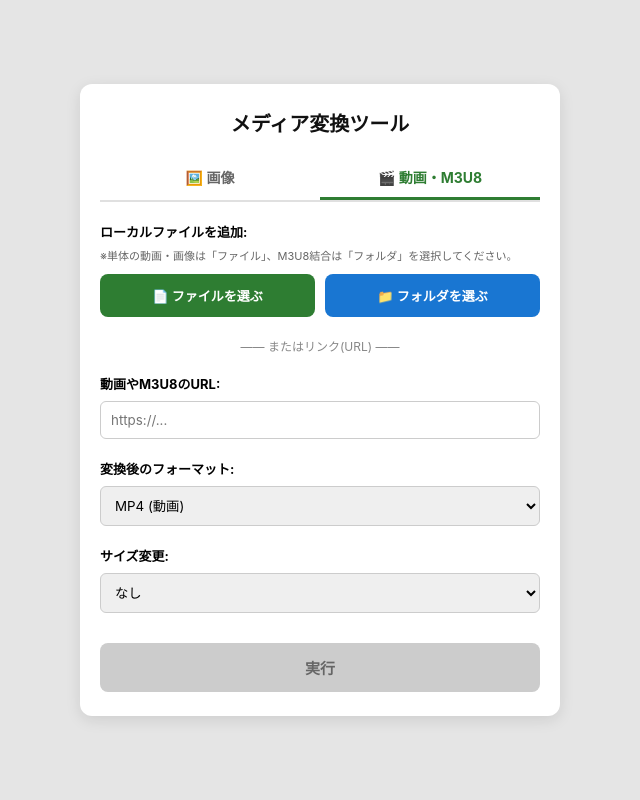
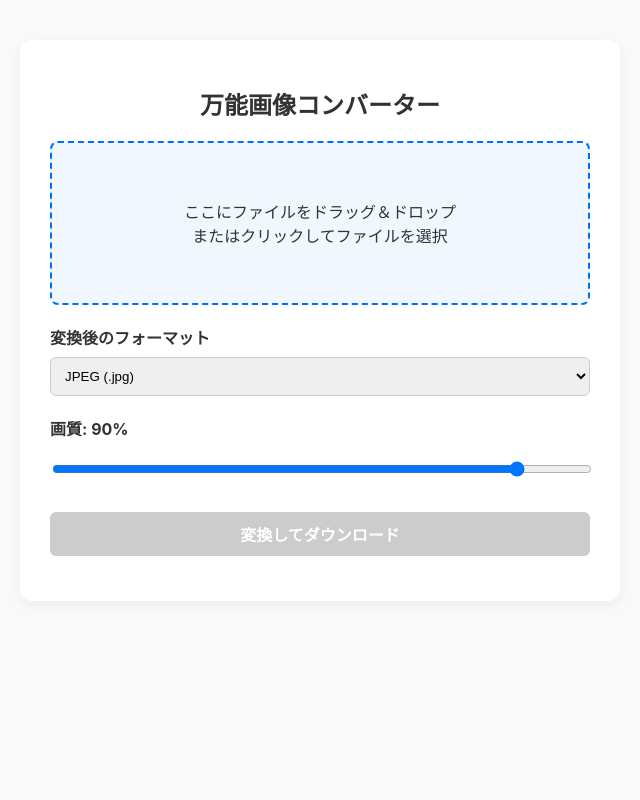
Before and after one commit to Python0718/Image, a Flask app: template templates/index.html in a window 1280 px wide. Shown: the whole page, without its empty margins (320-960 px from the left). Run offline with Flask 3, Linux system fonts and the light colour scheme; the template is opened without the code that fills it, so the values that code supplies are empty.

Commit message:
Update index.html

```diff
--- a/templates/index.html
+++ b/templates/index.html
@@ -3,289 +3,198 @@
 <head>
     <meta charset="UTF-8">
     <meta name="viewport" content="width=device-width, initial-scale=1.0">
-    <title>メディア変換・サイズ変更ツール</title>
+    <title>画像変換ツール</title>
     <style>
-        * {
-            box-sizing: border-box;
-            margin: 0;
-            padding: 0;
-            font-family: -apple-system, BlinkMacSystemFont, "Segoe UI", Roboto, "Helvetica Neue", Arial, sans-serif;
-        }
         body {
-            background-color: #e5e5e5;
-            display: flex;
-            justify-content: center;
-            align-items: center;
-            min-height: 100vh;
-            padding: 20px;
+            font-family: -apple-system, BlinkMacSystemFont, "Segoe UI", Roboto, sans-serif;
+            max-width: 600px;
+            margin: 40px auto;
+            padding: 0 20px;
+            background-color: #f9f9f9;
+            color: #333;
         }
         .container {
             background: #ffffff;
-            width: 100%;
-            max-width: 480px;
+            padding: 30px;
             border-radius: 12px;
-            box-shadow: 0 4px 15px rgba(0, 0, 0, 0.1);
-            padding: 24px 20px;
+            box-shadow: 0 4px 12px rgba(0,0,0,0.05);
         }
         h1 {
+            font-size: 1.5rem;
+            margin-bottom: 20px;
             text-align: center;
-            font-size: 20px;
-            color: #111;
-            margin-bottom: 20px;
+        }
+        .drop-zone {
+            border: 2px dashed #0070f3;
+            border-radius: 8px;
+            padding: 40px 20px;
+            text-align: center;
+            background: #f0f7ff;
+            cursor: pointer;
+            transition: background 0.2s;
+        }
+        .drop-zone.dragover {
+            background: #e1f0ff;
+        }
+        .form-group {
+            margin-top: 20px;
+        }
+        label {
+            display: block;
+            margin-bottom: 8px;
             font-weight: bold;
         }
-        .tabs {
-            display: flex;
-            border-bottom: 2px solid #e0e0e0;
-            margin-bottom: 20px;
+        select, input[type="range"], button {
+            width: 100%;
+            padding: 10px;
+            border-radius: 6px;
+            border: 1px solid #ccc;
+            box-sizing: border-box;
         }
-        .tab-btn {
-            flex: 1;
-            padding: 10px;
-            text-align: center;
-            background: none;
-            border: none;
-            font-size: 14px;
-            font-weight: bold;
-            color: #666;
-            cursor: pointer;
-            border-bottom: 3px solid transparent;
-        }
-        .tab-btn.active {
-            color: #2e7d32;
-            border-bottom-color: #2e7d32;
-        }
-        .form-group { margin-bottom: 20px; }
-        label { display: block; font-size: 13px; font-weight: bold; margin-bottom: 8px; }
-        .hint { font-size: 11px; color: #666; margin-bottom: 10px; line-height: 1.4; }
-
-        .btn-group { display: flex; gap: 10px; }
-        .file-btn {
-            flex: 1;
-            background: #2e7d32;
+        button {
+            background-color: #0070f3;
             color: white;
             border: none;
-            padding: 12px 10px;
-            border-radius: 8px;
-            font-size: 13px;
             font-weight: bold;
+            font-size: 1rem;
             cursor: pointer;
+            margin-top: 20px;
+            transition: background 0.2s;
+        }
+        button:disabled {
+            background-color: #ccc;
+            cursor: not-allowed;
+        }
+        button:hover:not(:disabled) {
+            background-color: #0051a2;
+        }
+        #status {
+            margin-top: 15px;
             text-align: center;
+            font-size: 0.9rem;
         }
-        .folder-btn { background: #1976d2; }
-        .file-btn:active { filter: brightness(0.9); }
-
-        .file-list {
+        .file-name {
             margin-top: 10px;
-            max-height: 150px;
-            overflow-y: auto;
-            border: 1px solid #ddd;
-            border-radius: 6px;
-            padding: 5px;
-            background: #f9f9f9;
-        }
-        .file-item {
-            display: flex; justify-content: space-between; align-items: center;
-            font-size: 12px; padding: 6px 8px; border-bottom: 1px solid #eee;
-        }
-        .remove-btn { color: #d32f2f; cursor: pointer; background: none; border: none; font-weight: bold; }
-        .divider { text-align: center; color: #888; font-size: 12px; margin: 20px 0; }
-        input[type="text"], select { width: 100%; padding: 10px; border: 1px solid #ccc; border-radius: 6px; }
-        .size-inputs { display: flex; gap: 10px; margin-top: 8px; }
-        .size-inputs input { width: 50%; }
-        .checkbox-label { display: flex; align-items: center; gap: 6px; font-size: 12px; margin-top: 6px; }
-        .submit-btn {
-            width: 100%; padding: 14px; background: #ccc; color: #666; border: none;
-            border-radius: 8px; font-size: 15px; font-weight: bold; cursor: not-allowed; margin-top: 10px;
-        }
-        .submit-btn.active { background: #2e7d32; color: white; cursor: pointer; }
-        .progress-section { margin-top: 20px; display: none; }
-        .progress-header { display: flex; justify-content: space-between; font-size: 12px; margin-bottom: 6px; }
-        .progress-bar-bg { width: 100%; height: 10px; background: #e0e0e0; border-radius: 5px; }
-        .progress-bar-fill { height: 100%; width: 0%; background: #2e7d32; transition: width 0.3s; }
-        .download-btn {
-            display: block; width: 100%; padding: 12px; background: #1976d2; color: white;
-            text-align: center; border-radius: 8px; text-decoration: none; font-size: 14px; font-weight: bold; margin-top: 8px;
+            font-weight: bold;
+            color: #0070f3;
         }
     </style>
 </head>
 <body>
-<div class="container">
-    <h1>メディア変換ツール</h1>
-    <div class="tabs">
-        <button class="tab-btn" onclick="switchTab('image')">🖼️ 画像</button>
-        <button class="tab-btn active" onclick="switchTab('video')">🎬 動画・M3U8</button>
-    </div>
+    <div class="container">
+        <h1>万能画像コンバーター</h1>
 
-    <form id="convertForm">
-        <input type="file" id="fileInput" multiple style="display: none;" onchange="handleFileSelect(event)">
-        <input type="file" id="folderInput" multiple webkitdirectory style="display: none;" onchange="handleFileSelect(event)">
-
-        <div class="form-group">
-            <label>ローカルファイルを追加:</label>
-            <p class="hint" id="fileHint">※単体の動画・画像は「ファイル」、M3U8結合は「フォルダ」を選択してください。</p>
-            <div class="btn-group">
-                <button type="button" class="file-btn" onclick="document.getElementById('fileInput').click()">📄 ファイルを選ぶ</button>
-                <button type="button" class="file-btn folder-btn" id="folderBtn" onclick="document.getElementById('folderInput').click()">📁 フォルダを選ぶ</button>
-            </div>
-            <div class="file-list" id="fileListDisplay" style="display: none;"></div>
-        </div>
-
-        <div class="divider">—— またはリンク(URL) ——</div>
-
-        <div class="form-group">
-            <label>動画やM3U8のURL:</label>
-            <input type="text" id="videoUrl" placeholder="https://..." oninput="checkFormValid()">
+        <div class="drop-zone" id="dropZone">
+            <p>ここにファイルをドラッグ＆ドロップ<br>またはクリックしてファイルを選択</p>
+            <input type="file" id="fileInput" style="display: none;">
+            <div class="file-name" id="fileName"></div>
         </div>
 
         <div class="form-group">
-            <label>変換後のフォーマット:</label>
-            <select id="targetFormat" onchange="checkFormValid()">
-                <option value="MP4">MP4 (動画)</option>
-                <option value="TS">TS (無劣化)</option>
-                <option value="M3U8">M3U8 (分割出力)</option>
-                <option value="WEBM">WEBM</option>
-                <option value="MOV">MOV</option>
-                <option value="AVI">AVI</option>
-                <option value="JPEG">JPEG (画像)</option>
-                <option value="PNG">PNG (画像)</option>
+            <label for="format">変換後のフォーマット</label>
+            <select id="format">
+                <option value="JPEG">JPEG (.jpg)</option>
+                <option value="PNG">PNG (.png)</option>
+                <option value="WEBP">WebP (.webp)</option>
+                <option value="GIF">GIF (.gif)</option>
+                <option value="AVIF">AVIF (.avif)</option>
+                <option value="HEIC">HEIC (.heic)</option>
             </select>
         </div>
 
-        <div class="form-group">
-            <label>サイズ変更:</label>
-            <select id="sizeMode" onchange="toggleSizeInputs()">
-                <option value="none">なし</option>
-                <option value="custom">指定する (px)</option>
-            </select>
-            <div class="size-inputs" id="sizeInputs" style="display: none;">
-                <input type="number" id="width" placeholder="幅">
-                <input type="number" id="height" placeholder="高さ">
-            </div>
-            <label class="checkbox-label" id="aspectRatioLabel" style="display: none;">
-                <input type="checkbox" id="maintainAspect" value="true" checked> 縦横比を維持
-            </label>
+        <div class="form-group" id="qualityGroup">
+            <label for="quality">画質: <span id="qualityVal">90</span>%</label>
+            <input type="range" id="quality" min="10" max="100" value="90">
         </div>
 
-        <button type="button" id="submitBtn" class="submit-btn" onclick="startConversion()">実行</button>
-    </form>
+        <button id="convertBtn" disabled>変換してダウンロード</button>
+        <div id="status"></div>
+    </div>
 
-    <div class="progress-section" id="progressSection">
-        <div class="progress-header">
-            <span id="statusMessage">処理中...</span>
-            <span id="progressPercent">0%</span>
-        </div>
-        <div class="progress-bar-bg"><div class="progress-bar-fill" id="progressBarFill"></div></div>
-        <div id="downloadList"></div>
-    </div>
-</div>
+    <script>
+        const dropZone = document.getElementById('dropZone');
+        const fileInput = document.getElementById('fileInput');
+        const fileName = document.getElementById('fileName');
+        const convertBtn = document.getElementById('convertBtn');
+        const qualityInput = document.getElementById('quality');
+        const qualityVal = document.getElementById('qualityVal');
+        const status = document.getElementById('status');
+        let selectedFile = null;
 
-<script>
-    let selectedFiles = [];
-
-    function switchTab(tab) {
-        document.querySelectorAll('.tab-btn')[0].classList.toggle('active', tab === 'image');
-        document.querySelectorAll('.tab-btn')[1].classList.toggle('active', tab === 'video');
-
-        document.getElementById('targetFormat').value = tab === 'image' ? "JPEG" : "MP4";
-        document.getElementById('folderBtn').style.display = tab === 'image' ? "none" : "block";
-        document.getElementById('fileHint').innerText = tab === 'image' ? "※画像ファイルを選択してください。" : "※単体動画は「ファイル」、M3U8結合は「フォルダ」を選択。";
-        checkFormValid();
-    }
-
-    function handleFileSelect(event) {
-        Array.from(event.target.files).forEach(file => {
-            if (!selectedFiles.some(f => f.name === file.name && f.size === file.size)) {
-                selectedFiles.push(file);
+        // ドラッグ＆ドロップイベント
+        dropZone.addEventListener('click', () => fileInput.click());
+        dropZone.addEventListener('dragover', (e) => { e.preventDefault(); dropZone.classList.add('dragover'); });
+        dropZone.addEventListener('dragleave', () => dropZone.classList.remove('dragover'));
+        dropZone.addEventListener('drop', (e) => {
+            e.preventDefault();
+            dropZone.classList.remove('dragover');
+            if (e.dataTransfer.files.length) {
+                handleFile(e.dataTransfer.files[0]);
             }
         });
-        event.target.value = '';
-        renderFileList();
-        checkFormValid();
-    }
 
-    function removeFile(index) {
-        selectedFiles.splice(index, 1);
-        renderFileList();
-        checkFormValid();
-    }
+        fileInput.addEventListener('change', (e) => {
+            if (e.target.files.length) handleFile(e.target.files[0]);
+        });
 
-    function renderFileList() {
-        const display = document.getElementById('fileListDisplay');
-        if (selectedFiles.length === 0) { display.style.display = 'none'; return; }
-
-        display.style.display = 'block';
-        display.innerHTML = '';
-        selectedFiles.slice(0, 15).forEach((file, idx) => {
-            display.innerHTML += `<div class="file-item"><span>${file.name}</span><button type="button" class="remove-btn" onclick="removeFile(${idx})">✖</button></div>`;
-        });
-        if (selectedFiles.length > 15) {
-            display.innerHTML += `<div class="file-item"><span>他 ${selectedFiles.length - 15} 個のファイル...</span></div>`;
-        }
-    }
-
-    function toggleSizeInputs() {
-        const isCustom = document.getElementById('sizeMode').value === 'custom';
-        document.getElementById('sizeInputs').style.display = isCustom ? 'flex' : 'none';
-        document.getElementById('aspectRatioLabel').style.display = isCustom ? 'flex' : 'none';
-    }
-
-    function checkFormValid() {
-        const valid = selectedFiles.length > 0 || document.getElementById('videoUrl').value.trim().length > 0;
-        const btn = document.getElementById('submitBtn');
-        btn.classList.toggle('active', valid);
-        btn.disabled = !valid;
-    }
-
-    async function startConversion() {
-        const formData = new FormData();
-        selectedFiles.forEach(file => formData.append('files', file, file.webkitRelativePath || file.name));
-        formData.append('target_format', document.getElementById('targetFormat').value);
-        formData.append('video_url', document.getElementById('videoUrl').value);
-        if (document.getElementById('sizeMode').value === 'custom') {
-            formData.append('width', document.getElementById('width').value);
-            formData.append('height', document.getElementById('height').value);
-            formData.append('maintain_aspect', document.getElementById('maintainAspect').checked);
+        function handleFile(file) {
+            selectedFile = file;
+            fileName.textContent = `選択中: ${file.name}`;
+            convertBtn.disabled = false;
         }
 
-        document.getElementById('progressSection').style.display = 'block';
-        document.getElementById('downloadList').innerHTML = '';
-        updateProgress(0, '送信中...');
+        qualityInput.addEventListener('input', (e) => qualityVal.textContent = e.target.value);
 
-        try {
-            const res = await fetch('/convert/', { method: 'POST', body: formData });
-            const data = await res.json();
-            if (data.error) return alert("エラー: " + data.error);
-            pollProgress(data.task_id);
-        } catch (err) { alert("通信エラー"); }
-    }
+        // 変換リクエストの送信
+        convertBtn.addEventListener('click', async () => {
+            if (!selectedFile) return;
 
-    async function pollProgress(taskId) {
-        const interval = setInterval(async () => {
+            convertBtn.disabled = true;
+            status.textContent = '変換中...';
+
+            const formData = new FormData();
+            formData.append('file', selectedFile);
+            formData.append('target_format', document.getElementById('format').value);
+            formData.append('quality', qualityInput.value);
+
             try {
-                const res = await fetch(`/progress/${taskId}`);
-                const data = await res.json();
-                if (data.error) { clearInterval(interval); return alert(data.error); }
+                const response = await fetch('/convert', {
+                    method: 'POST',
+                    body: formData
+                });
 
-                updateProgress(data.progress, data.message);
-                if (data.status === 'completed') {
-                    clearInterval(interval);
-                    data.files.forEach(f => {
-                        document.getElementById('downloadList').innerHTML += `<a class="download-btn" href="/download/${taskId}/${encodeURIComponent(f)}">⬇️ ${f} をダウンロード</a>`;
-                    });
-                } else if (data.status === 'error') {
-                    clearInterval(interval);
-                    alert("エラー:\n" + (data.errors ? data.errors.join("\n") : data.message));
+                if (!response.ok) {
+                    const err = await response.json();
+                    throw new Error(err.error || '変換に失敗しました');
                 }
-            } catch (e) { clearInterval(interval); }
-        }, 1000);
-    }
 
-    function updateProgress(percent, msg) {
-        document.getElementById('progressBarFill').style.width = `${percent}%`;
-        document.getElementById('progressPercent').innerText = `${percent}%`;
-        document.getElementById('statusMessage').innerText = msg;
-    }
-</script>
+                // ファイルのダウンロード処理
+                const blob = await response.blob();
+                const url = window.URL.createObjectURL(blob);
+                const a = document.createElement('a');
+                a.href = url;
+
+                // レスポンスヘッダーからファイル名を取得、無ければデフォルト設定
+                const contentDisposition = response.headers.get('Content-Disposition');
+                let downloadName = 'converted_image';
+                if (contentDisposition) {
+                    const match = contentDisposition.match(/filename="?([^"]+)"?/);
+                    if (match) downloadName = match[1];
+                }
+                a.download = downloadName;
+
+                document.body.appendChild(a);
+                a.click();
+                a.remove();
+                window.URL.revokeObjectURL(url);
+
+                status.textContent = '完了しました！';
+            } catch (err) {
+                status.textContent = `エラー: ${err.message}`;
+            } finally {
+                convertBtn.disabled = false;
+            }
+        });
+    </script>
 </body>
 </html>
```
